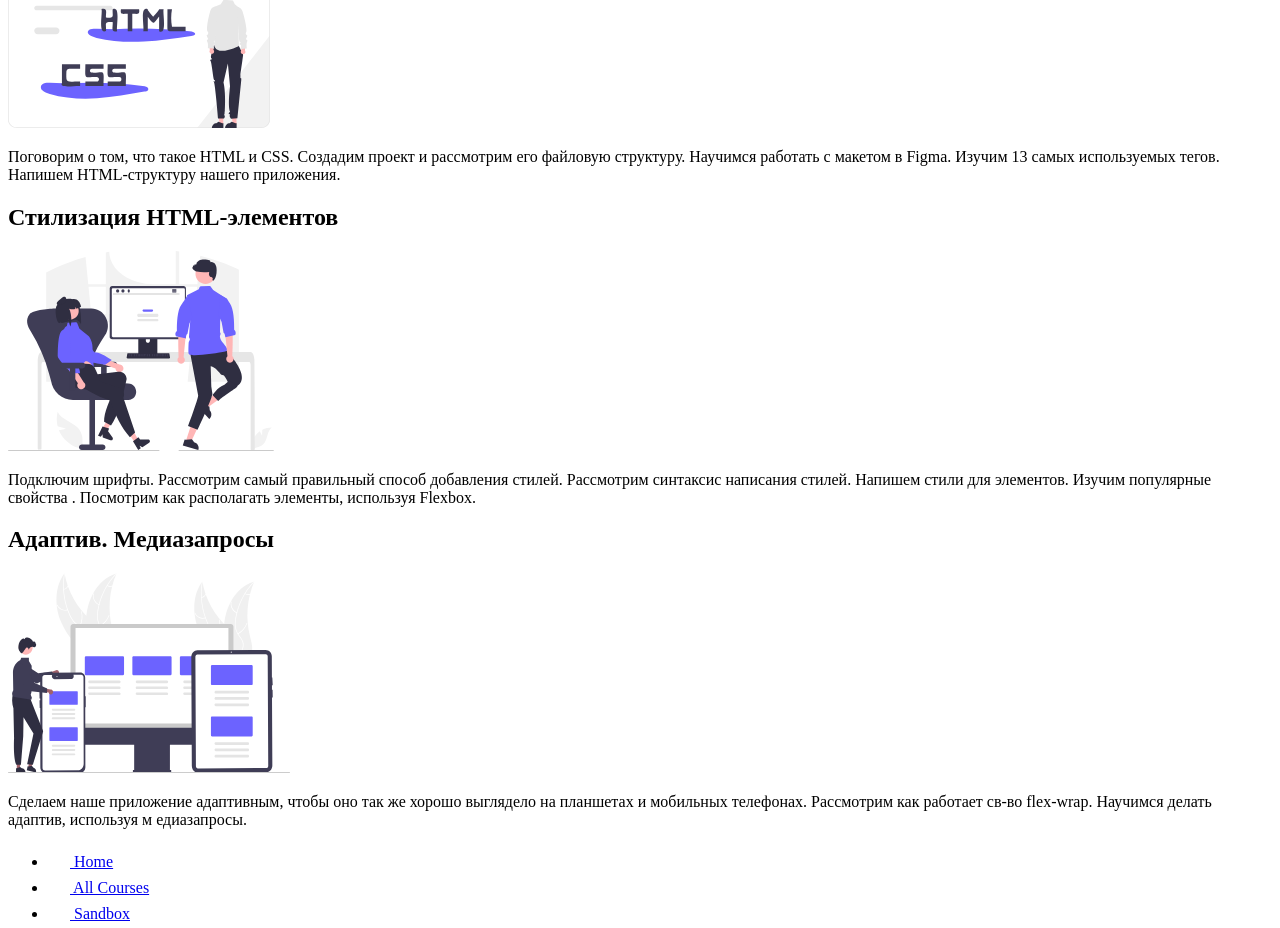
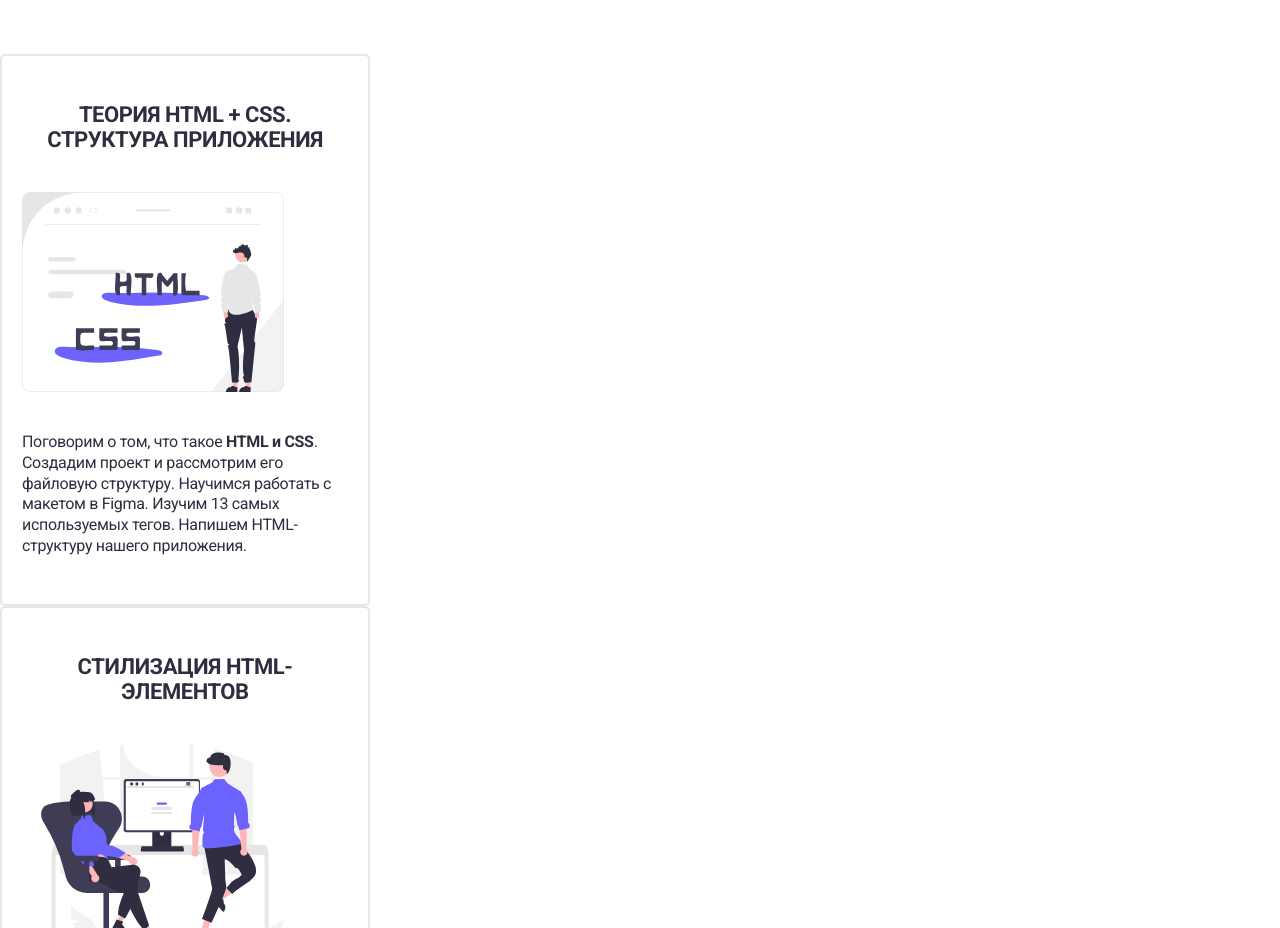
Before and after one commit to Victor-Pipin/mk-project, a plain HTML site: page index.html in a window 1280 px wide. Shown: the part 248-1176 px from the top of the page. Drawn offline with Linux system fonts and the light colour scheme.

Commit message:
Feat: Add styles by layout, indents, typography

```diff
--- a/index.html
+++ b/index.html
@@ -3,6 +3,10 @@
     <head>
         <meta charset="UTF-8">
         <meta name="viewport" content="width=device-width, initial-scale=1.0">
+        <link rel="preconnect" href="https://fonts.googleapis.com">
+        <link rel="preconnect" href="https://fonts.gstatic.com" crossorigin>
+        <link href="https://fonts.googleapis.com/css2?family=Roboto:wght@100..900&display=swap" rel="stylesheet">
+        <link rel="stylesheet" href="style.css">
         <title>Markup</title>
     </head>
     <body>
@@ -10,28 +14,28 @@
             <a href="https://it-incubator.io/" target="_blank">
                 <img src="./assets/images/logo.svg" alt="logo it-incubator">
             </a>
-            <button>login</button>
+            <button class="login-btn">login</button>
         </header>
-        <section>
+        <section class="main-section">
             <h1>html+css. верстка</h1>
-            <div>
-                <h2>Теория html + css. Структура приложения</h2>
-                <img src="./assets/images/img-1.svg" alt="img">
-                <p>Поговорим о том, что такое HTML и CSS.  Создадим проект и рассмотрим его файловую структуру.
+            <div class="card">
+                <h2 class="card-title">Теория html + css. Структура приложения</h2>
+                <img class="card-img" src="./assets/images/img-1.svg" alt="img">
+                <p class="card-text">Поговорим о том, что такое <span>HTML и CSS</span>.  Создадим проект и рассмотрим его файловую структуру.
                 Научимся работать с макетом в Figma. Изучим 13 самых используемых тегов.
                 Напишем HTML-структуру нашего приложения.</p>
             </div>
-            <div>
-                <h2>Стилизация HTML-элементов</h2>
-                <img src="./assets/images/img-2.svg" alt="img">
-                <p>Подключим шрифты. Рассмотрим самый правильный способ добавления стилей. Рассмотрим синтаксис написания стилей.
-                Напишем стили для элементов. Изучим популярные свойства  . Посмотрим как располагать элементы, используя Flexbox.</p>
+            <div class="card">
+                <h2 class="card-title">Стилизация HTML-элементов</h2>
+                <img class="card-img" src="./assets/images/img-2.svg" alt="img">
+                <p class="card-text">Подключим шрифты. Рассмотрим самый правильный способ добавления стилей. Рассмотрим синтаксис написания стилей.
+                Напишем стили для элементов. Изучим популярные <span>свойства</span>. Посмотрим как располагать элементы, используя Flexbox.</p>
             </div>
-            <div>
-                <h2>Адаптив. Медиазапросы</h2>
-                <img src="./assets/images/img-3.svg" alt="img">
-                <p>Сделаем наше приложение адаптивным, чтобы оно так же хорошо выглядело на планшетах и мобильных телефонах.
-                Рассмотрим как работает св-во flex-wrap. Научимся делать адаптив, используя м едиазапросы.</p>
+            <div class="card">
+                <h2 class="card-title">Адаптив. Медиазапросы</h2>
+                <img class="card-img" src="./assets/images/img-3.svg" alt="img">
+                <p class="card-text">Сделаем наше приложение адаптивным, чтобы оно так же хорошо выглядело на планшетах и мобильных телефонах.
+                Рассмотрим как работает св-во flex-wrap. Научимся делать <span>адаптив</span>, используя м едиазапросы.</p>
             </div>
         </section>
         <footer>
--- /dev/null
+++ b/style.css
@@ -0,0 +1,89 @@
+* {
+    padding: 0;
+    margin: 0;
+    box-sizing: border-box;
+}
+
+a {
+    text-decoration: none;
+}
+
+body {
+    font-family: "Roboto", sans-serif;
+}
+
+header,
+footer {
+    background-color: #6c63ff;
+    height: 80px;
+}
+
+.main-section {
+    padding: 100px 0;
+}
+
+.login-btn {
+    border: 2px solid #fff;
+    border-radius: 5px;
+    width: 120px;
+    height: 40px;
+    background-color: transparent;
+    font-weight: 500;
+    font-size: 16px;
+    letter-spacing: -0.02em;
+    text-transform: uppercase;
+    text-align: center;
+    color: #fff;
+}
+
+h1 {
+    font-weight: 700;
+    font-size: 44px;
+    text-transform: uppercase;
+    color: #2f2e41;
+    margin-bottom: 70px;
+}
+
+.card {
+    border: 2px solid #e7e7e7;
+    border-radius: 5px;
+    width: 370px;
+    height: 552px;
+    background-color: #fff;
+    padding: 46px 20px;
+}
+
+.card-title {
+    font-weight: 700;
+    font-size: 22px;
+    letter-spacing: -0.02em;
+    text-transform: uppercase;
+    text-align: center;
+    color: #2f2e41;
+    margin-bottom: 40px;
+}
+
+.card-img {
+    margin-bottom: 36px;
+}
+
+.card-text {
+    font-weight: 400;
+    font-size: 16px;
+    line-height: 1.3;
+    letter-spacing: -0.02em;
+    color: #2f2e41;
+}
+
+.card-text span {
+    font-weight: 700;
+}
+
+footer a {
+    font-weight: 400;
+    font-size: 16px;
+    line-height: 1.375;
+    letter-spacing: -0.02em;
+    text-transform: capitalize;
+    color: #fff;
+}
```
